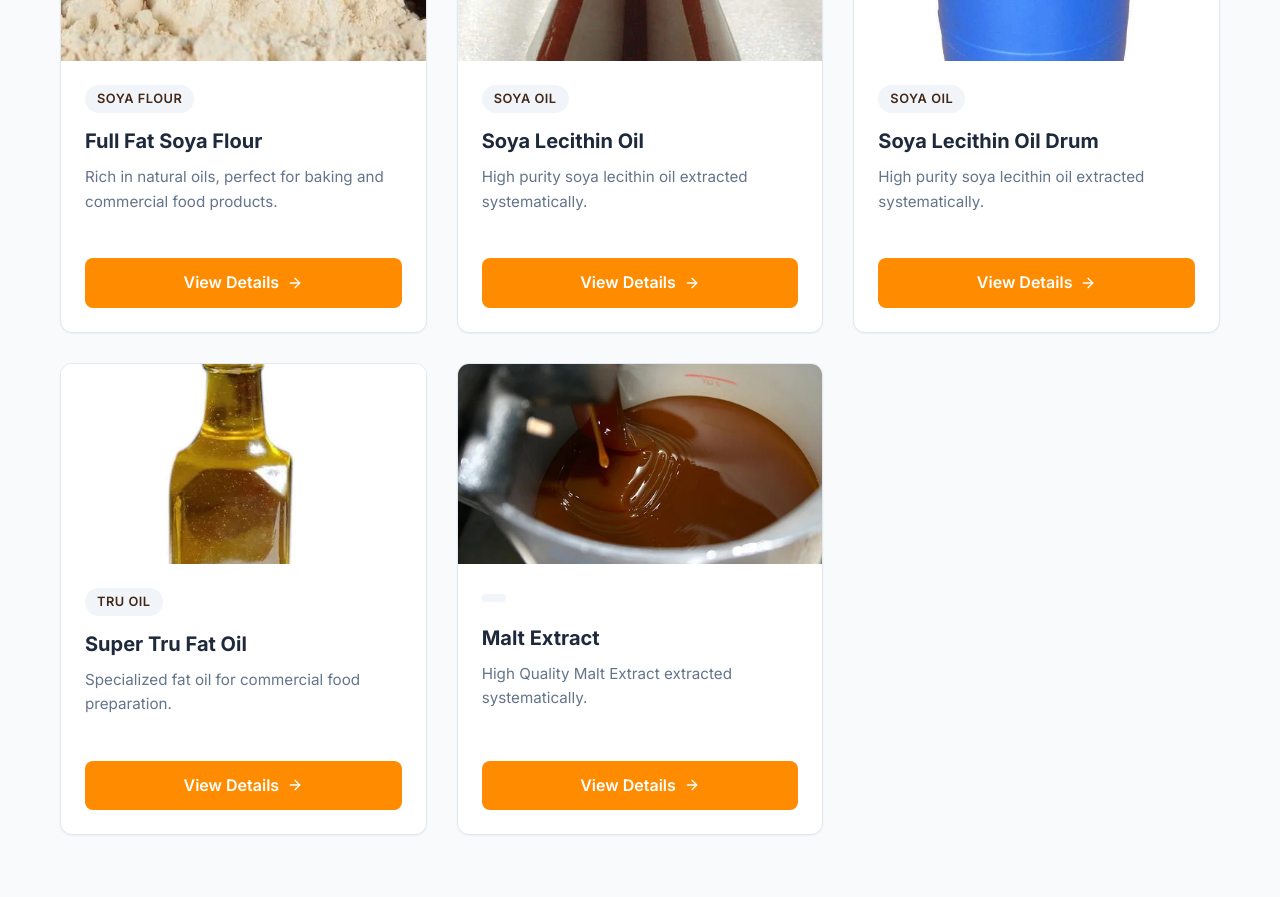
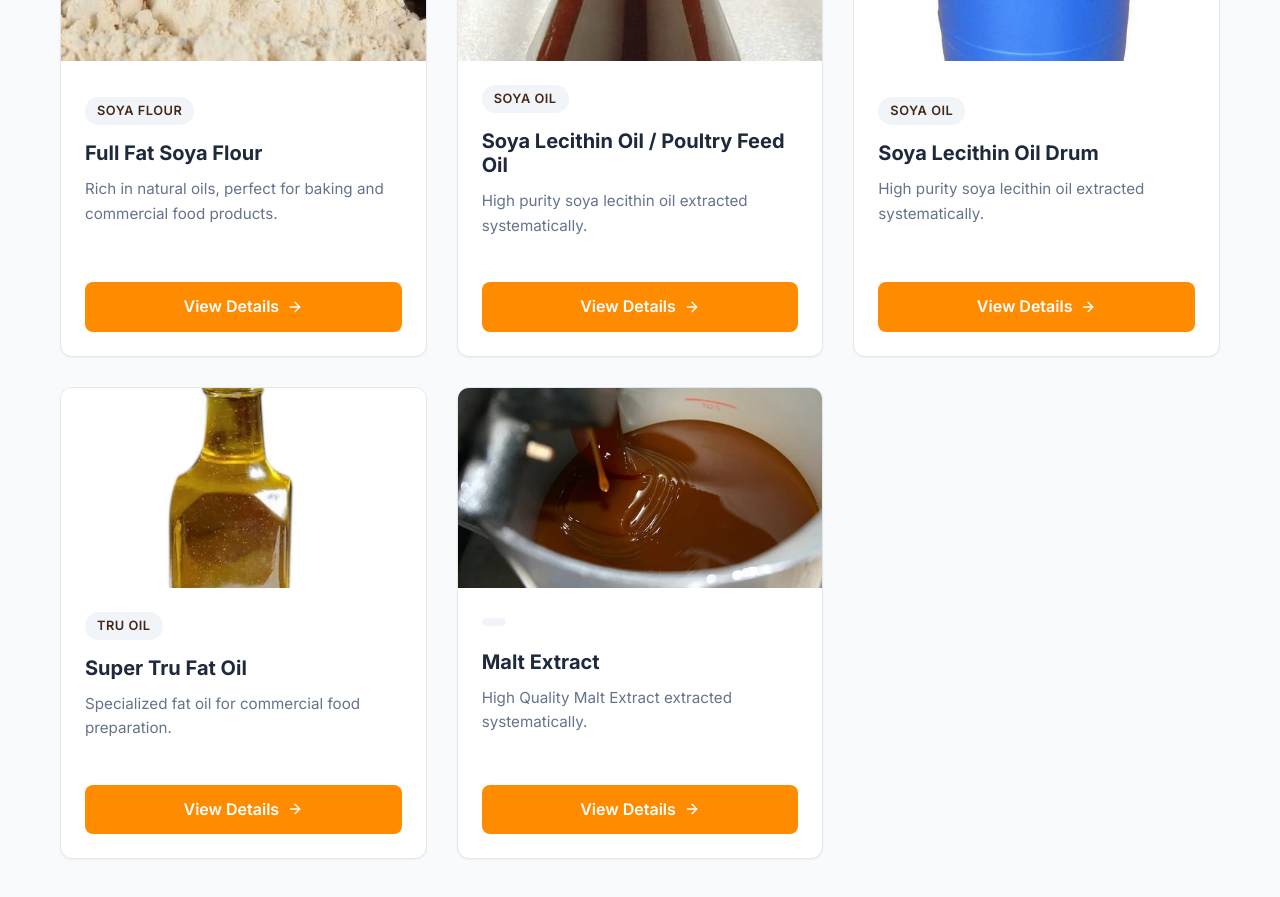
Before and after one commit to surp0507/Kwalityoilandchemicals, a Next.js app: page /products in a window 1280 px wide. Shown: the part 1080-1977 px from the top of the page. Built offline with nearby package versions, Linux system fonts and the light colour scheme.

Commit message:
updated title

```diff
--- a/src/app/about/page.js
+++ b/src/app/about/page.js
@@ -25,7 +25,7 @@ export default function About() {
           <div style={{ backgroundColor: 'var(--white)', padding: '40px', borderRadius: 'var(--radius-lg)', boxShadow: 'var(--shadow-md)', border: '1px solid var(--border)' }}>
             <h3 style={{ marginBottom: '24px', fontSize: '1.5rem', borderBottom: '2px solid var(--border)', paddingBottom: '12px' }}>Company Factsheet</h3>
             <ul style={{ listStyle: 'none', display: 'flex', flexDirection: 'column', gap: '16px' }}>
-              <li><strong>Business Type:</strong> Wholesaler / Distributor</li>
+              <li><strong>Business Type:</strong> Wholesaler / Manufacturer</li>
               <li><strong>Established:</strong> 2012</li>
               <li><strong>Proprietor:</strong> Mr. M.L. Pal</li>
               <li><strong>Location:</strong> Indore, Madhya Pradesh, India</li>
--- a/src/data/products.js
+++ b/src/data/products.js
@@ -81,7 +81,7 @@ export const products = [
   },
   {
     slug: 'soya-lecithin-oil',
-    title: 'Soya Lecithin Oil',
+    title: 'Soya Lecithin Oil / Poultry Feed Oil',
     category: 'Soya Oil',
     price: 'Get Latest Price',
     description: 'High purity soya lecithin oil extracted systematically.',
```
